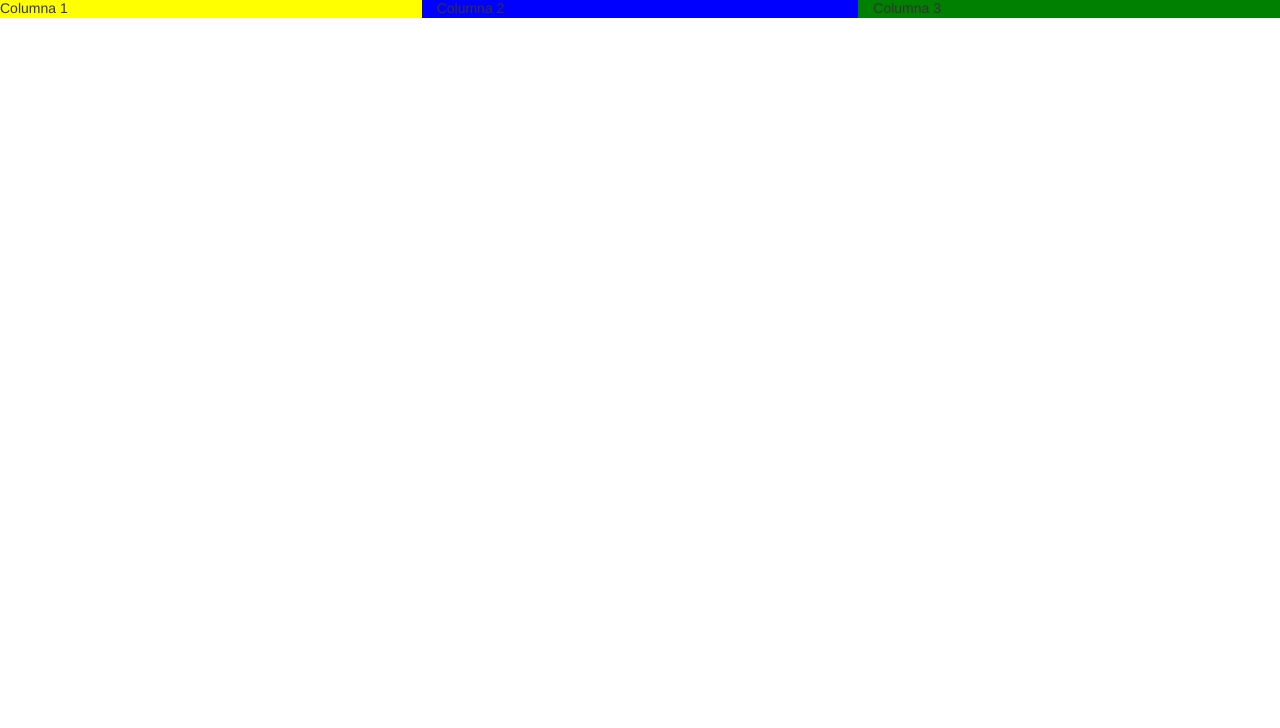
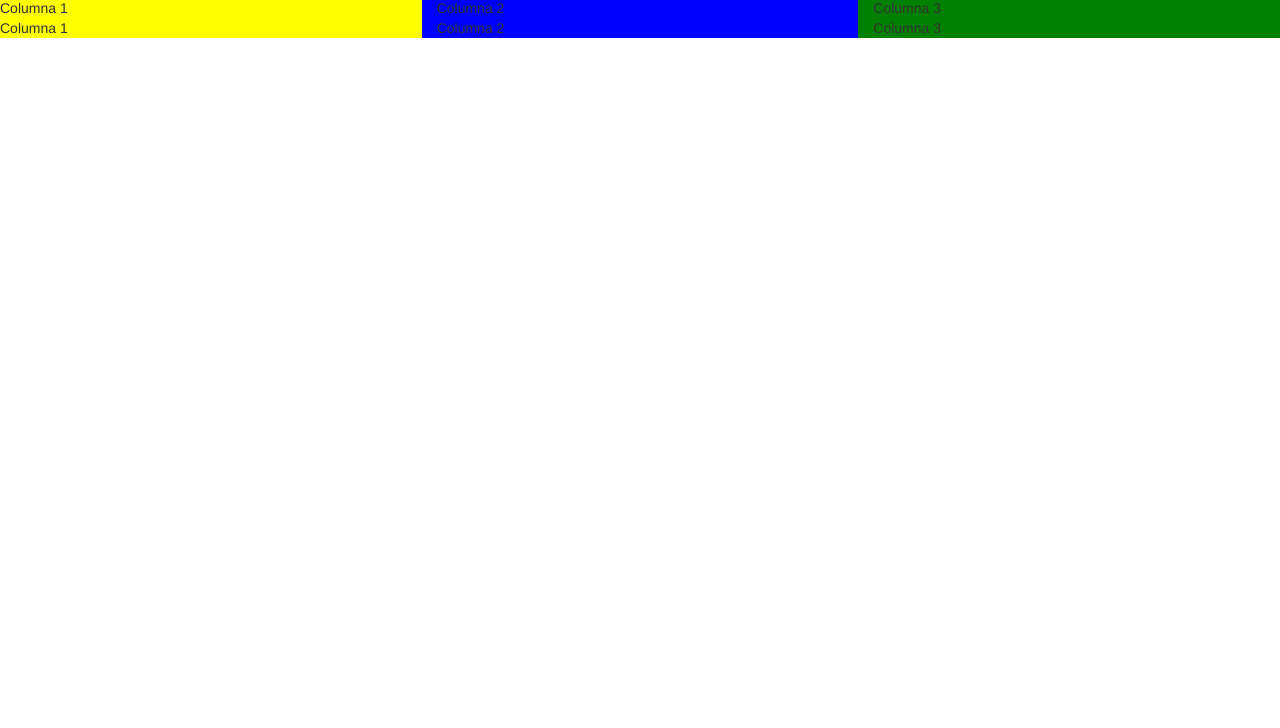
Before and after one commit to lpizarro2391/CSS-framewors-boostrap, a plain HTML site: page index.html in a window 1280 px wide. Shown: the part 72-800 px from the top of the page. Drawn offline with Linux system fonts and the light colour scheme.

Commit message:
si creamos 6 columnas el numero a utilizar seria el 2 , ya que 2x6=12 columnas que es lo maximo permitido.las columnas colapsaran cuando el ancho del navegador sea menor a 992 px

```diff
--- a/index.html
+++ b/index.html
@@ -16,7 +16,14 @@
           <div class="col-lg-4"style="background-color:blue">Columna 2</div>
           <div class="col-lg-4"style="background-color:green">Columna 3</div>
       </div>
+    </section>
+    <section>
+      <div class="row">
+        <div class="col-md-4" style="background-color:yellow">Columna 1</div>
+        <div class="col-md-4" style="background-color:blue">Columna 2</div>
+        <div class="col-md-4" style="background-color:green">Columna 3</div>
 
+      </div>
     </section>
     <footer>
 
```
